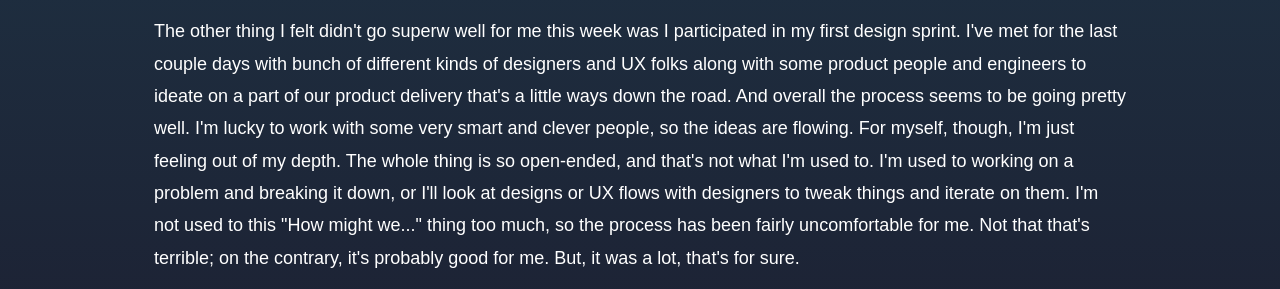
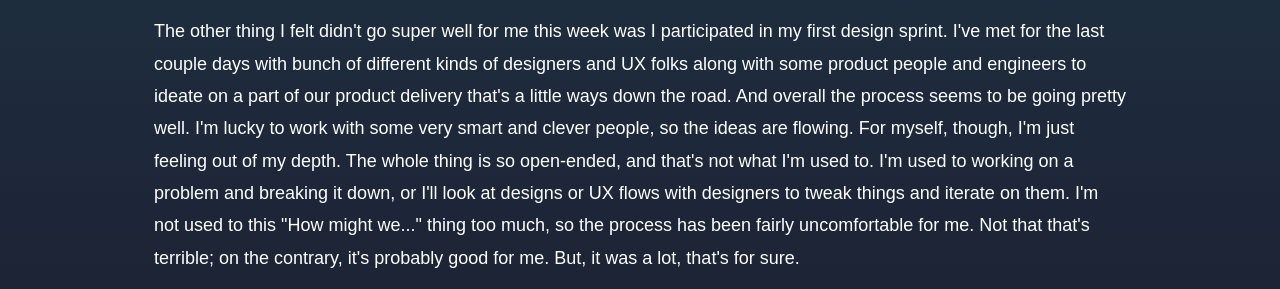
Before and after one commit to kyle-hall/website, an Eleventy site: page src/posts/weeknotes-007.html in a window 1280 px wide. Shown: the part 782-1071 px from the top of the page. Built offline with nearby package versions, Linux system fonts and the light colour scheme; Eleventy itself is replaced by a stand-in of ours; files that its build step writes are made by us from their sources.

Commit message:
fix typo

```diff
--- a/src/posts/weeknotes-007.html
+++ b/src/posts/weeknotes-007.html
@@ -29,7 +29,7 @@ date: 2022-03-24
     suggestions are welcome. Please tweet them at me if you have any ideas.
   </p>
   <p>
-    The other thing I felt didn't go superw well for me this week was I participated in my first
+    The other thing I felt didn't go super well for me this week was I participated in my first
     design sprint. I've met for the last couple days with bunch of different kinds of designers and
     UX folks along with some product people and engineers to ideate on a part of our product
     delivery that's a little ways down the road. And overall the process seems to be going pretty
```
